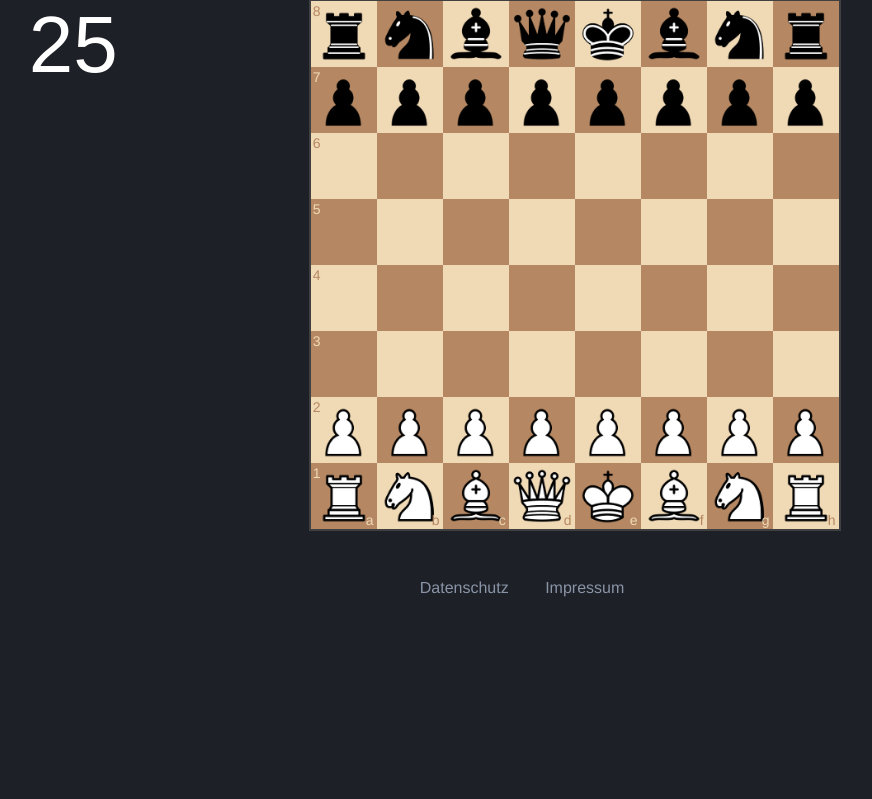
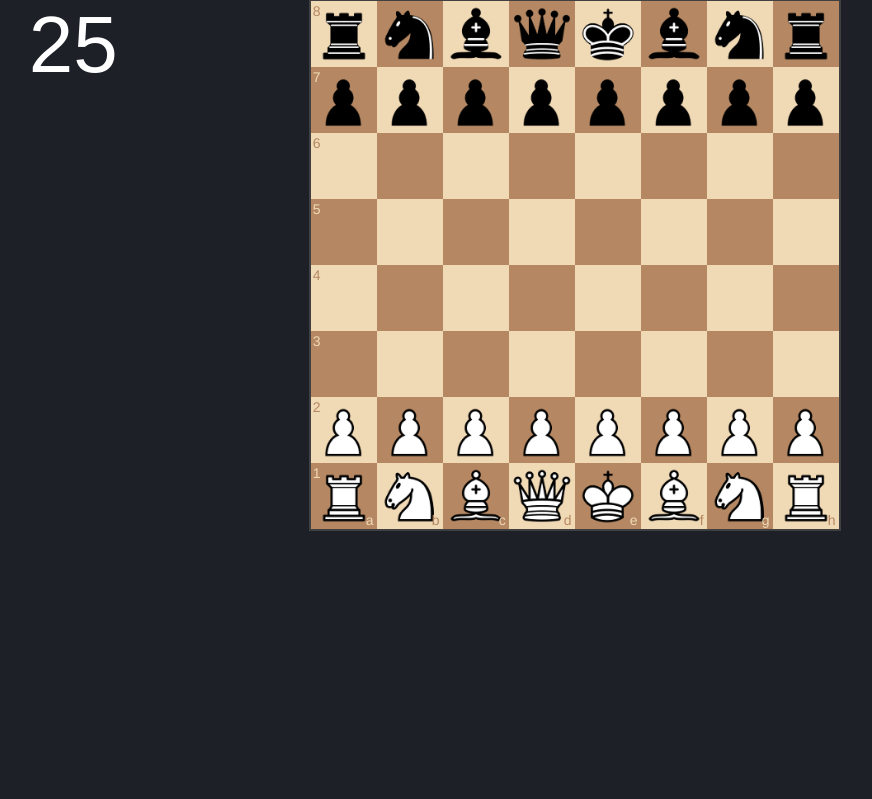
Before and after one commit to LucaAust/UHH-Chess, a FastAPI app: template src/templates/game.html in a window 1280 px wide. Shown: the part 161-960 px from the top of the page, without its empty margins (118-990 px from the left). Run offline with FastAPI, Linux system fonts and the light colour scheme; the template is opened without the code that fills it, so the values that code supplies are empty; parts of the project's set-up code (start-up, migrations or seed data) failed here and were passed over.

Commit message:
remove footer links

```diff
--- a/src/templates/base.html
+++ b/src/templates/base.html
@@ -30,8 +30,6 @@
   {% block body %}
   {% endblock %}
     <footer id="footer">
-            <a href="https://austelat.de/datenschutz.html">Datenschutz</a>
-            <a href="https://austelat.de/impressum.html">Impressum</a>
     </footer>
 </body>
 
```
Also changed, not shown: src/lib/stockfish.py (line endings or trailing spaces).
